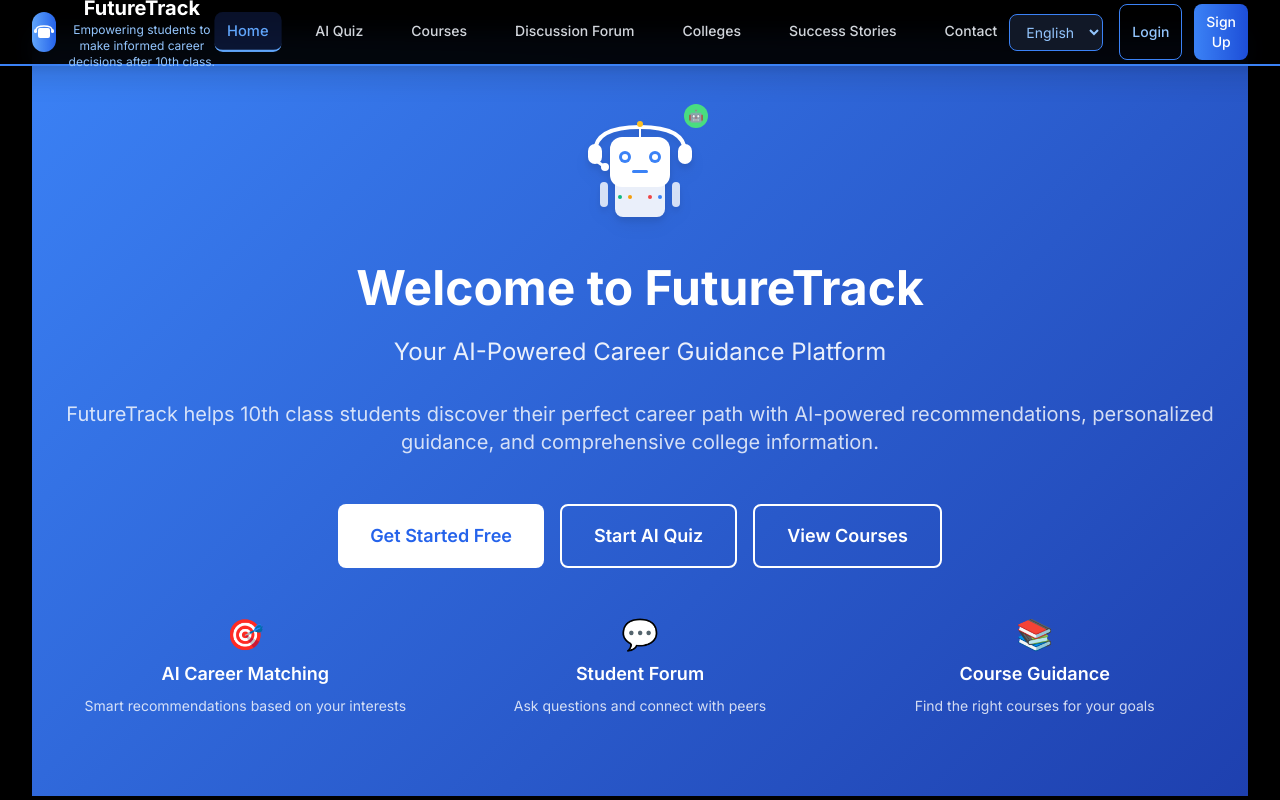
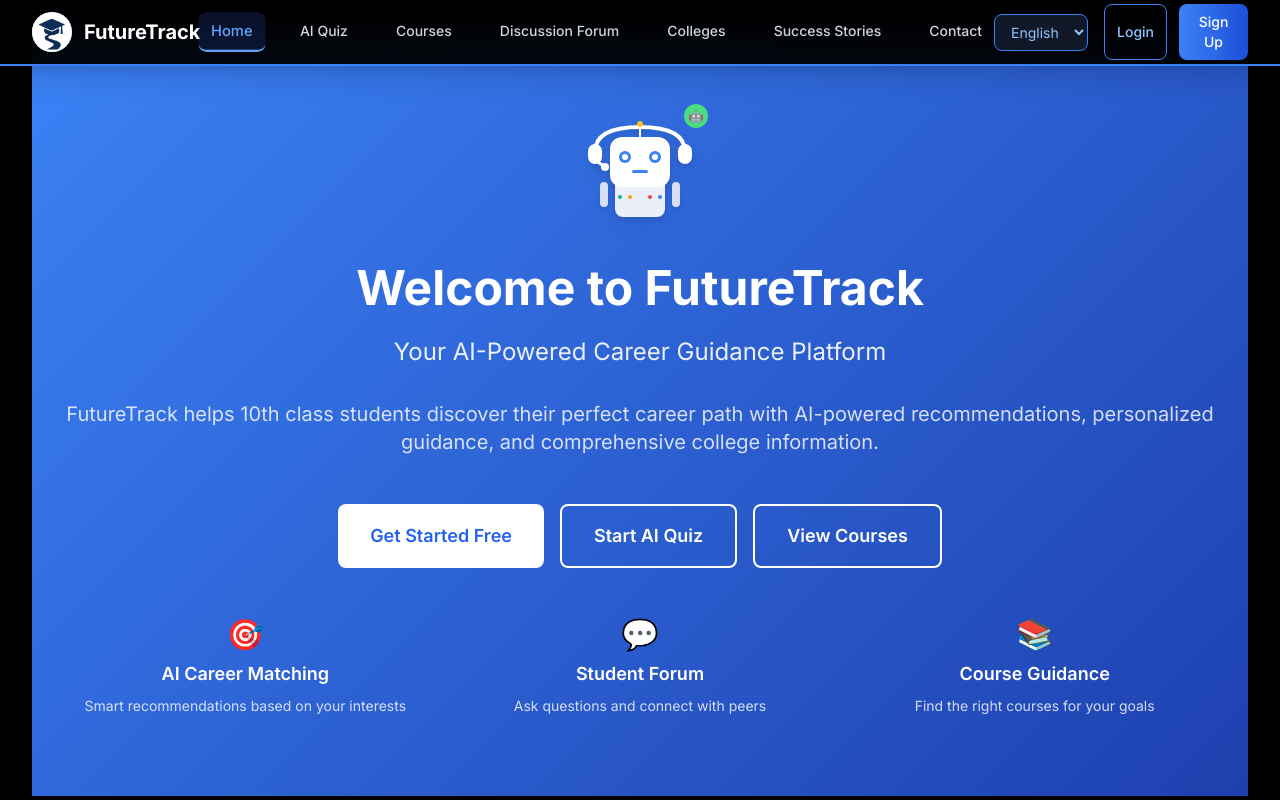
Before and after one commit to meenakshi31-04/FUTURE-TRACK, a React (Vite) app: page / in a window 1280 px wide. Shown: the top 800 px of the page. Built offline with nearby package versions, Linux system fonts and the light colour scheme.

Commit message:
Updated Logo

```diff
--- a/src/components/Layout/Navbar.jsx
+++ b/src/components/Layout/Navbar.jsx
@@ -22,20 +22,6 @@ const Navbar = ({ activeSection, setActiveSection, setShowLogin, setShowSignup,
     setMobileMenuOpen(false);
   };
 
-  const RobotIcon = () => (
-    <svg width="24" height="24" viewBox="0 0 24 24" className="text-white">
-      <rect x="6" y="8" width="12" height="10" rx="2" fill="currentColor"/>
-      <circle cx="9" cy="12" r="1.5" fill="white"/>
-      <circle cx="15" cy="12" r="1.5" fill="white"/>
-      <circle cx="9" cy="12" r="0.5" fill="currentColor"/>
-      <circle cx="15" cy="12" r="0.5" fill="currentColor"/>
-      <rect x="10.5" y="15" width="3" height="0.5" rx="0.25" fill="white"/>
-      <path d="M4 10 Q4 6 12 6 Q20 6 20 10" stroke="currentColor" strokeWidth="1.5" fill="none"/>
-      <rect x="2" y="9" width="3" height="4" rx="1.5" fill="currentColor"/>
-      <rect x="19" y="9" width="3" height="4" rx="1.5" fill="currentColor"/>
-    </svg>
-  );
-
   return (
     <nav className="bg-black/95 backdrop-blur-md shadow-xl border-b-2 border-blue-500 fixed top-0 left-0 right-0 z-50 w-full">
       <div className="w-full px-4 sm:px-6 lg:px-8">
@@ -43,11 +29,11 @@ const Navbar = ({ activeSection, setActiveSection, setShowLogin, setShowSignup,
           {/* Logo */}
             <div className="flex items-center space-x-3">
               <div className="w-10 h-10 bg-gradient-to-r from-blue-400 to-blue-600 rounded-full flex items-center justify-center shadow-lg">
-                <RobotIcon />
+                  <img src="/logo.jpg" alt="Logo" className="w-10 h-10 rounded-full object-cover" />
               </div>
               <div>
                 <h1 className="text-xl font-bold text-white">{t('brand_name')}</h1>
-                <p className="text-xs text-blue-300 hidden sm:block">{t('brand_description')}</p>
+
               </div>
             </div>
 
--- a/src/components/Modals/LoginModal.jsx
+++ b/src/components/Modals/LoginModal.jsx
@@ -49,8 +49,11 @@ const LoginModal = ({ onClose, onSwitchToSignup, onLoginSuccess }) => {
       });
   };
 
-  return (
-    <div className="fixed inset-0 bg-black bg-opacity-50 flex items-center justify-center z-50 p-4">
+    return (
+    <div
+      className="fixed inset-0 bg-black bg-opacity-50 flex items-center justify-center z-50 p-4"
+      onClick={onClose}
+    >
       {popup &&
         createPortal(
           <div
@@ -72,7 +75,10 @@ const LoginModal = ({ onClose, onSwitchToSignup, onLoginSuccess }) => {
           document.body
         )}
 
-      <div className="flex bg-white rounded-2xl overflow-hidden shadow-2xl w-[700px] h-[550px] relative">
+      <div
+        className="flex bg-white rounded-2xl overflow-hidden shadow-2xl w-[700px] h-[550px] relative"
+        onClick={(e) => e.stopPropagation()}
+      >
         {/* Left Blue Gradient Section */}
         <div className="bg-gradient-to-b from-blue-500 to-blue-700 text-white flex flex-col justify-center items-center w-[45%] p-6">
           <h1 className="text-2xl font-extrabold mb-2">Future Track</h1>
--- a/src/components/Modals/SignupModal.jsx
+++ b/src/components/Modals/SignupModal.jsx
@@ -62,8 +62,11 @@ const SignupModal = ({ onClose, onSwitchToLogin, onSignupSuccess }) => {
       });
   };
 
-  return (
-    <div className="fixed inset-0 bg-black bg-opacity-60 flex items-center justify-center z-50 p-4">
+    return (
+    <div
+      className="fixed inset-0 bg-black bg-opacity-60 flex items-center justify-center z-50 p-4"
+      onClick={onClose}
+    >
       {/* Success/Error popup */}
       {popup &&
         createPortal(
@@ -86,7 +89,10 @@ const SignupModal = ({ onClose, onSwitchToLogin, onSignupSuccess }) => {
           document.body
         )}
 
-      <div className="flex bg-white rounded-2xl overflow-hidden shadow-2xl w-[700px] h-[560px] relative">
+      <div
+        className="flex bg-white rounded-2xl overflow-hidden shadow-2xl w-[700px] h-[560px] relative"
+        onClick={(e) => e.stopPropagation()}
+      >
         {/* Left Gradient Section */}
         <div className="bg-gradient-to-b from-blue-500 to-blue-700 text-white flex flex-col justify-center items-center w-5/12 p-8">
           <h1 className="text-3xl font-extrabold mb-2">Future Track</h1>
```
Also changed, not shown: public/logo.jpg (added), src/components/Layout/logo.jpg (added).
